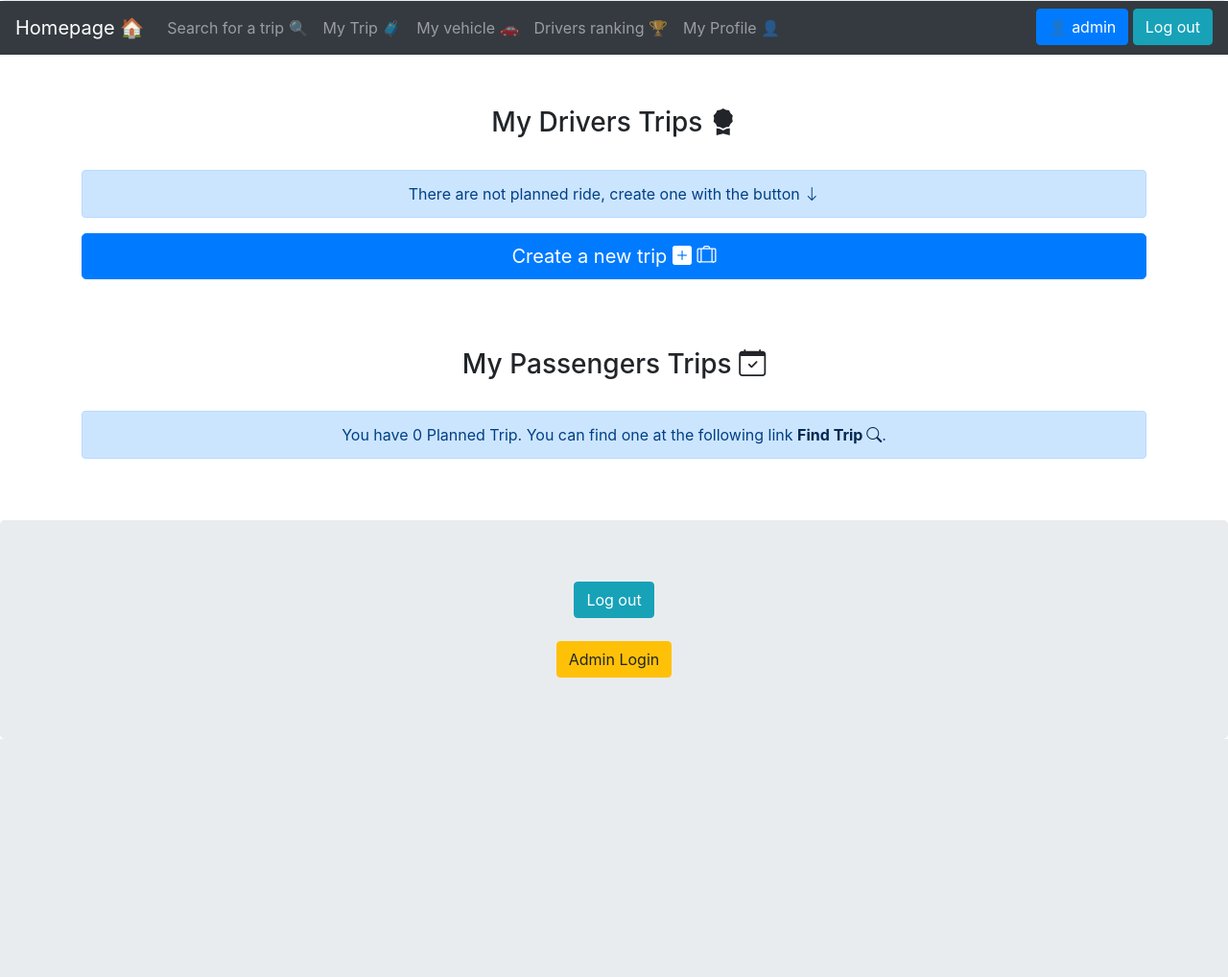
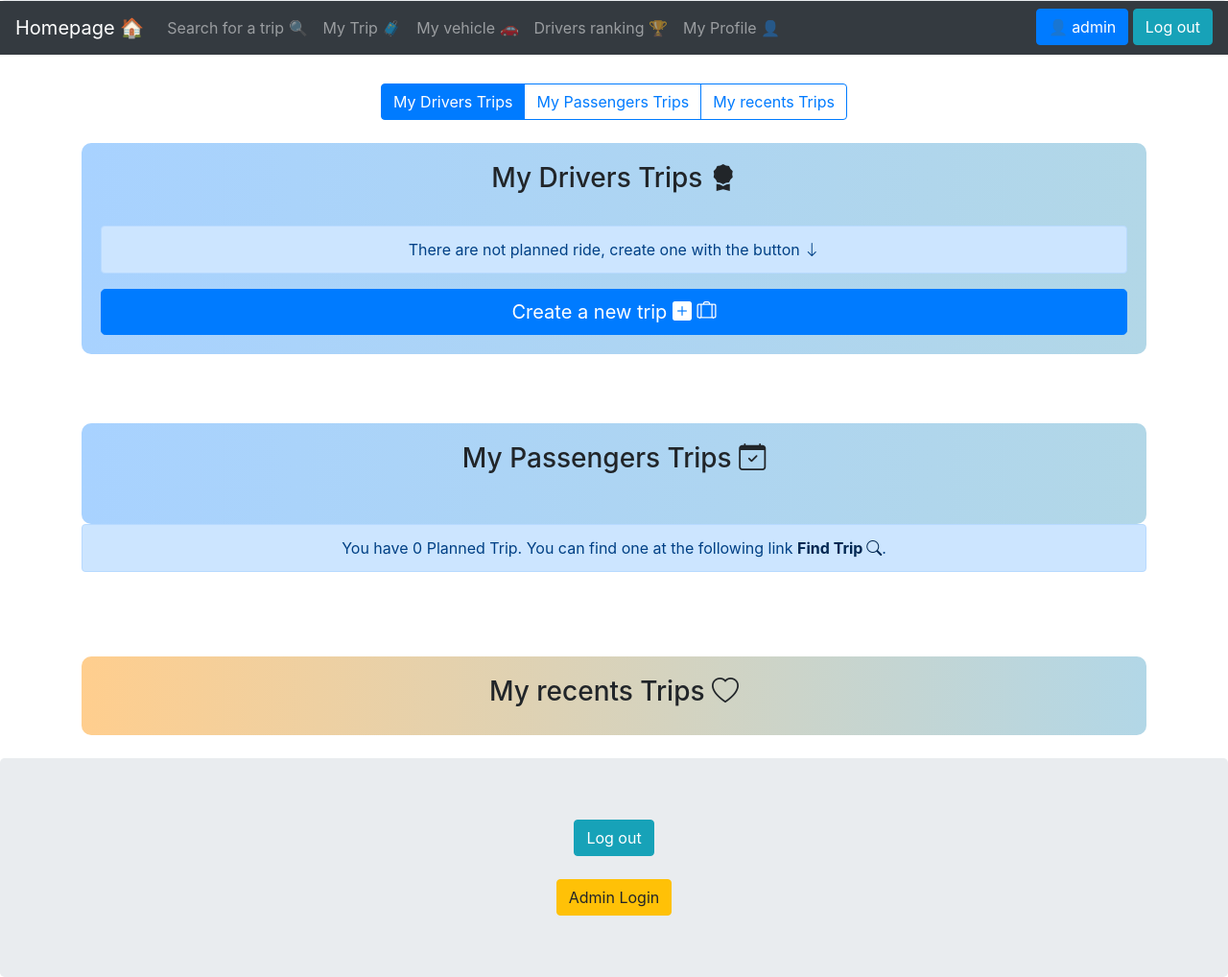
Before and after one commit to lucaAnza/CarPooling_website, a Django app: page /gestione/trips/ in a window 1280 px wide. Shown: the part 263-1281 px from the top of the page at 96% size. Before the commit the page ends 1033 px from the top, so only its background shows below. Run offline with Django 5.2, Linux system fonts and the light colour scheme; a user stored in the database is signed in; data comes from the database, SQL or seed files in the repository; some libraries are stand-ins or nearby versions.

Commit message:
Start to restyiling Trips

```diff
--- a/CarPooling/gestione/templates/trips.html
+++ b/CarPooling/gestione/templates/trips.html
@@ -13,8 +13,15 @@
 {% block content %}
 
 
-<br>
+<div class="btn-group" role="group" aria-label="Basic radio toggle button group">
+  <a href="#" class="btn btn-outline-primary active" for="btnradio1">My Drivers Trips</a>
+  <a href="#" class="btn btn-outline-primary" for="btnradio2">My Passengers Trips</a>
+  <a href="#" class="btn btn-outline-primary" for="btnradio3">My recents Trips</a>
+</div>
 
+<br><br>
+
+<div style="background: linear-gradient(to right, #a8d2ff, #b2d7e7); padding: 20px; text-align: center; border-radius: 10px;">
 {% if "Driver" in user.groups.all.0.name or  "Driver" in user.groups.all.1.name or user.is_staff %}  {# TODO - Improve this check #}
 
   <h3> My Drivers Trips <i class="bi bi-award-fill"></i> </h3>
@@ -58,16 +65,19 @@
   {%endif %}
 
   <a href="{% url 'createtrip' %}" class="btn btn-primary btn-lg btn-block"> Create a new trip  <i class="bi bi-plus-square-fill"></i> <i class="bi bi-suitcase-lg"></i> </a>
+{% endif %}
+</div>
 
 
-{% endif %}
-
   <br><br><br>
+  <div style="background: linear-gradient(to right, #a8d2ff, #b2d7e7); padding: 20px; text-align: center; border-radius: 10px;">
   <h3 style="text-align: center;"> My Passengers Trips <i class="bi bi-calendar-check"></i> </h3>
   <br>
 
+
   {% if user.passengers_ride.count == 0 %}
 
+    </div>
     <div class="alert alert-primary" role="alert">
       You have 0 Planned Trip. You can find one at the following link <a href="{% url 'search_trip' %}" class="alert-link">Find Trip <i class="bi bi-search"></i></a>.
     </div>
@@ -96,8 +106,18 @@
     {%endfor%}
       </div>
     </div>
+  </div>
+  {% endif %}
 
-  {% endif %}
+
+
+  <br><br>
+  <div style="background: linear-gradient(to right, #ffce8e, #b2d7e7); padding: 20px; text-align: center; border-radius: 10px;">
+  <h3 style="text-align: center;"> My recents Trips <i class="bi bi-heart"></i> </h3>
+  </div>
+
+
+
 
 
     {% if messages %}
--- a/CarPooling/gestione/views.py
+++ b/CarPooling/gestione/views.py
@@ -273,8 +273,8 @@ def get_filtered_rides(user=None, search_string=None, search_where=None):
             rides = rides.filter(arrival_location__icontains=search_string)
         elif search_where == "Departure":
             rides = rides.filter(departure_location__icontains=search_string)
+    return rides
 
-    return rides
 def search(request):
     if request.method == "POST":
         form = SearchTripForm(request.POST)
```
